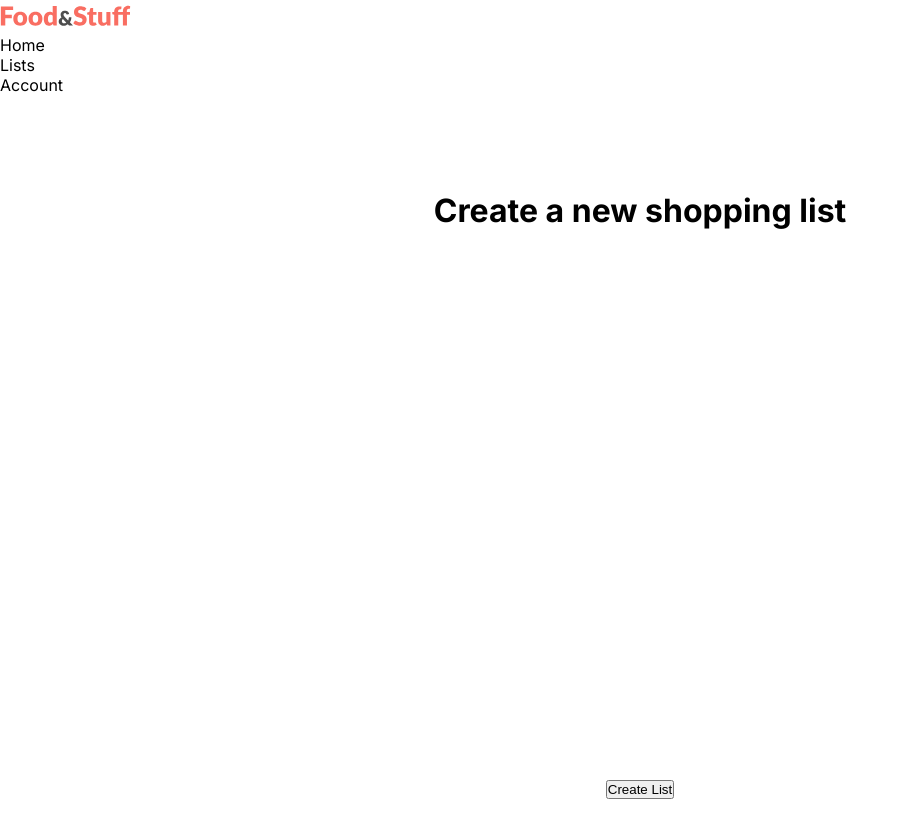
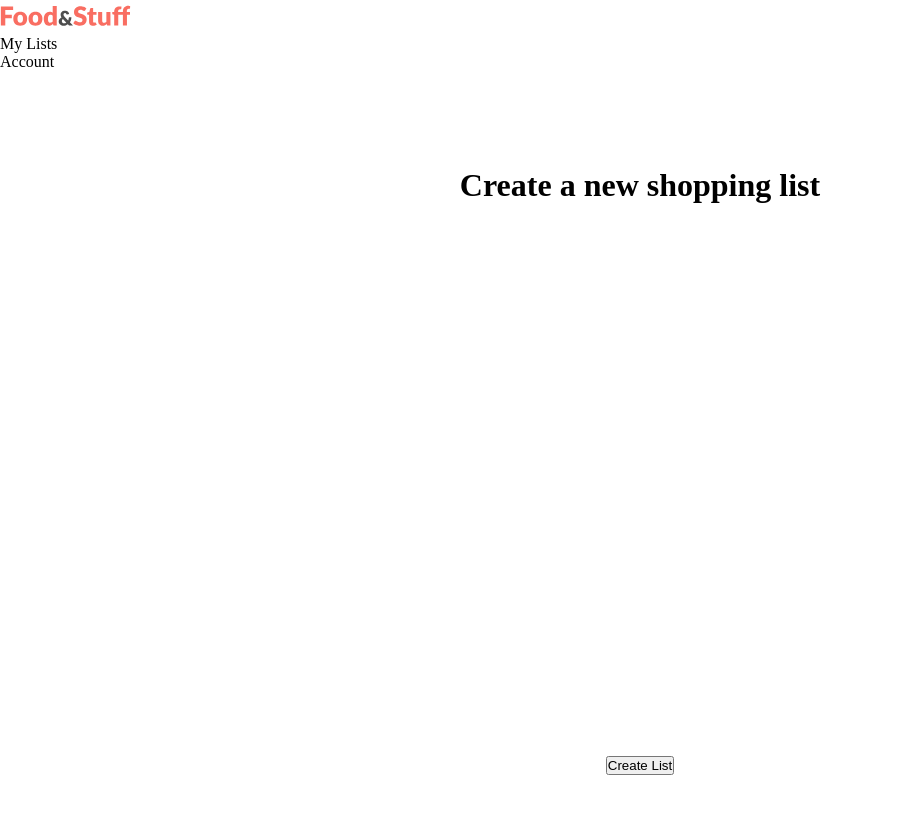
Before and after one commit to aobarbieri/LuminaTask, a Next.js app: page / in a window 1280 px wide. Shown: the top 838 px of the page, without its empty margins (0-909 px from the left). Built offline with nearby package versions, Linux system fonts and the light colour scheme.

Commit message:
Import Link for the nav items, create page to display  all lists

```diff
--- a/app/layout.jsx
+++ b/app/layout.jsx
@@ -1,7 +1,6 @@
-import { Inter } from 'next/font/google'
+import Header from '@/components/Header'
+
 import './globals.css'
-
-const inter = Inter({ subsets: ['latin'] })
 
 export const metadata = {
 	title: 'Food&Stuff',
@@ -11,7 +10,10 @@ export const metadata = {
 export default function RootLayout({ children }) {
 	return (
 		<html lang='en'>
-			<body className={inter.className}>{children}</body>
+			<body>
+				<Header />
+				{children}
+			</body>
 		</html>
 	)
 }
--- a/app/page.jsx
+++ b/app/page.jsx
@@ -1,16 +1,10 @@
-import Image from 'next/image'
-import Header from '@/components/header'
-
 import styles from './page.module.css'
 
 export default function Home() {
 	return (
-		<>
-			<Header />
-			<main className={styles.main}>
-				<h1>Create a new shopping list</h1>
-				<button>Create List</button>
-			</main>
-		</>
+		<main className={styles.main}>
+			<h1>Create a new shopping list</h1>
+			<button>Create List</button>
+		</main>
 	)
 }
--- a/components/Header.jsx
+++ b/components/Header.jsx
@@ -1,12 +1,25 @@
 import Image from 'next/image'
-import Nav from './nav'
+import Link from 'next/link'
+
+import NavLink from './NavLink'
 import logo from '@/assets/logo.svg'
 
 export default function Header() {
 	return (
 		<header>
-			<Image src={logo} alt='Food and Stuff logo' width={131} height={31} priority />
-			<Nav />
+			<nav>
+				<Link href='/'>
+					<Image src={logo} alt='Food and Stuff logo' width={131} height={31} priority />
+				</Link>
+				<ul>
+					<li>
+						<NavLink href='/lists'>My Lists</NavLink>
+					</li>
+					<li>
+						<NavLink href='/account'>Account</NavLink>
+					</li>
+				</ul>
+			</nav>
 		</header>
 	)
 }
--- a/components/Nav.jsx
+++ /dev/null
@@ -1,9 +0,0 @@
-export default function Nav() {
-	return (
-		<ul>
-			<li>Home</li>
-			<li>Lists</li>
-			<li>Account</li>
-		</ul>
-	)
-}
--- /dev/null
+++ b/components/NavLink.jsx
@@ -0,0 +1,5 @@
+import Link from 'next/link'
+
+export default function NavLink({ href, children }) {
+	return <Link href={href}>{children}</Link>
+}
```
Also changed, not shown: app/lists/Page.jsx (added, +7 -0 lines), 1 other file (tests, documents, lock files or other folders).
